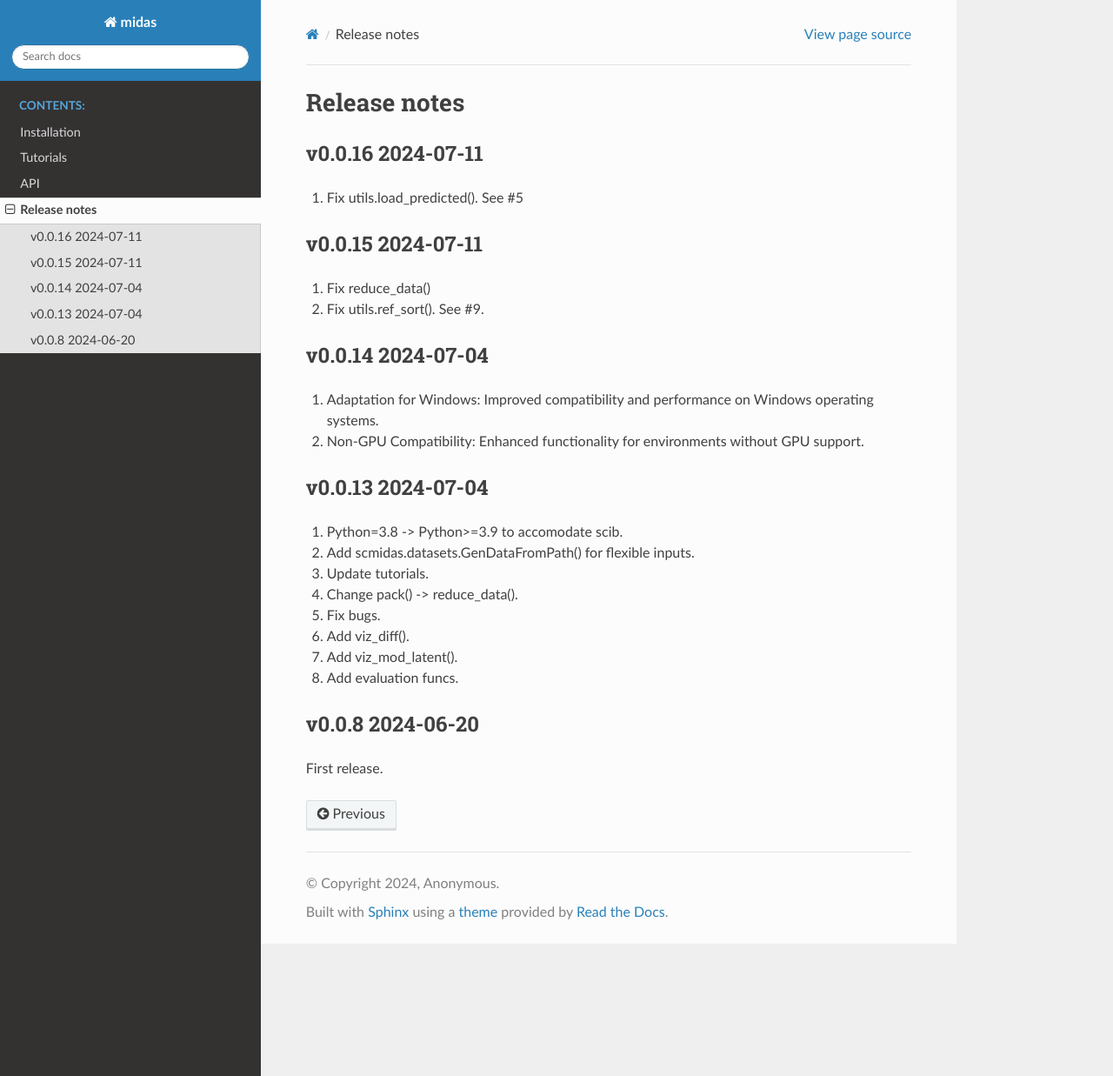
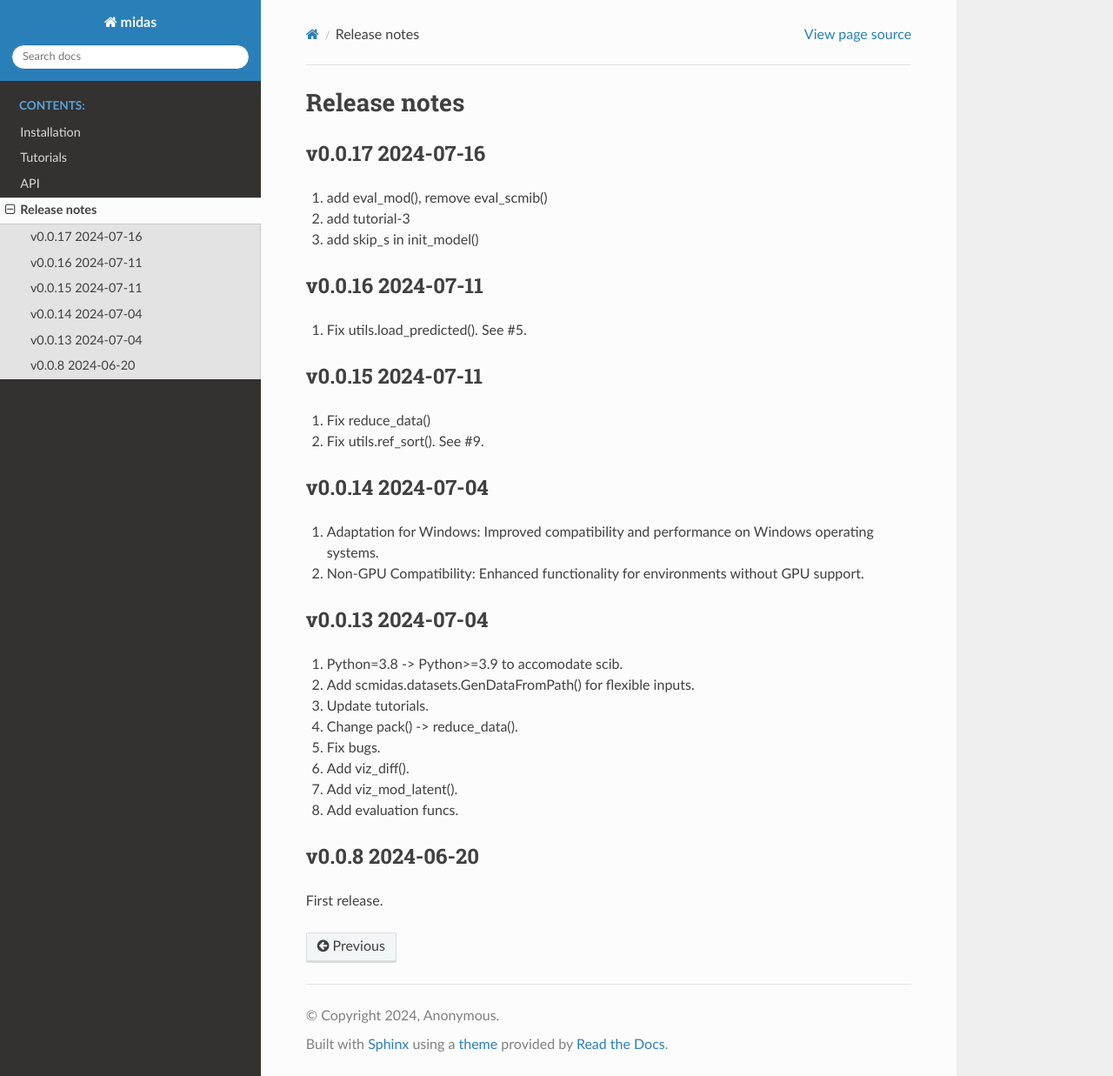
Before and after one commit to labomics/midas, a Sphinx documentation site: the page built from docs/source/release.md, in a window 1280 px wide and 1237 px high. Shown: the whole window at 87% size. Built offline with Sphinx 7.4.7 and the Read the Docs theme 2.0.0, drawn with Linux system fonts in a browser that asks for light colours; pages that are not in the unit, such as notebooks, are missing from menus.

Commit message:
add notes

```diff
--- a/docs/source/release.md
+++ b/docs/source/release.md
@@ -1,16 +1,27 @@
 # Release notes
+
+## v0.0.17  2024-07-16
+
+1. add eval_mod(), remove eval_scmib()
+2. add tutorial-3
+3. add skip_s in init_model()
+
 ## v0.0.16  2024-07-11
-1. Fix utils.load_predicted(). See #5
+
+1. Fix utils.load_predicted(). See #5.
 
 ## v0.0.15  2024-07-11
+
 1. Fix reduce_data()
 2. Fix utils.ref_sort(). See #9.
 
 ## v0.0.14  2024-07-04
+
 1. Adaptation for Windows: Improved compatibility and performance on Windows operating systems.
 2. Non-GPU Compatibility: Enhanced functionality for environments without GPU support.
 
 ## v0.0.13  2024-07-04
+
 1. Python=3.8 -> Python>=3.9 to accomodate scib.
 2. Add scmidas.datasets.GenDataFromPath() for flexible inputs.
 3. Update tutorials.
@@ -21,4 +32,5 @@
 8. Add evaluation funcs.
 
 ## v0.0.8  2024-06-20
+
 First release.
```
